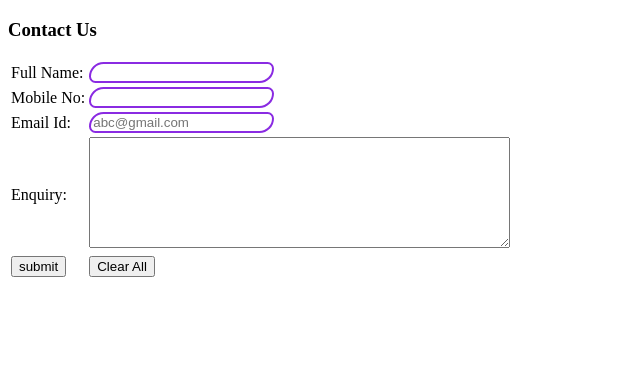
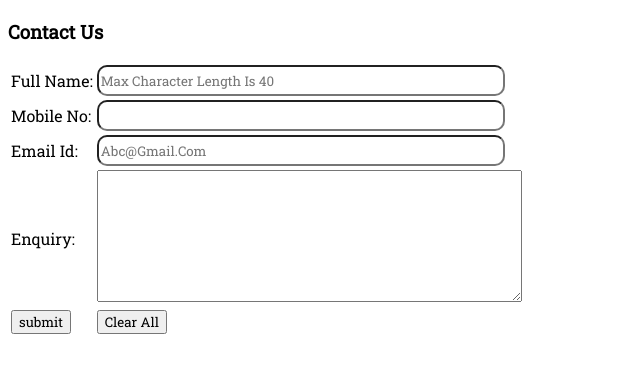
Before and after one commit to Toraskarpg/MyProfile, a plain HTML site: page contactus.html in a window 1280 px wide. Shown: the whole page, without its empty margins (0-640 px from the left). Drawn offline with Linux system fonts and the light colour scheme.

Commit message:
Update contactus.html
pseudo classes

```diff
--- a/contactus.html
+++ b/contactus.html
@@ -1,15 +1,46 @@
 <!DOCTYPE html>
-<html lang="en">
+<html>
 
 <head>
     <title>Document</title>
     <link rel="preconnect" href="https://fonts.googleapis.com">
     <link rel="preconnect" href="https://fonts.gstatic.com" crossorigin>
+    <link rel="preconnect" href="https://fonts.googleapis.com">
+    <link rel="preconnect" href="https://fonts.gstatic.com" crossorigin>
     <link href="https://fonts.googleapis.com/css2?family=Roboto+Slab&display=swap" rel="stylesheet">
     <style>
-        .inputType{
-            border: 2px double blueviolet;
-            border-radius: 50px 22px;
+
+        * {
+            font-family: 'Roboto Slab', serif;
+        }
+
+        label {
+            color: cadetblue;
+            font-size: x-large;
+        }
+
+        input {
+            width: 400px;
+            height: 25px;
+            border: 1px solid blurywood;
+            border-radius: 10px;
+            color: cadetblue;
+            text-transform: capitalize;
+        }
+
+        input [type="text"] {
+            text-transform: capitalize;
+
+        }
+        input [type="email"]{
+            color: chocolate;
+        }
+        #submit:hover{
+            background-color: blurlywood;
+        }
+
+        button [type="reset"]:hover{
+            color: brown;
         }
     </style>
 </head>
@@ -20,40 +51,24 @@
         <table>
             <tbody>
                 <tr>
-                    <td>
-                        <lable>Full Name: </lable>
-                    </td>
-                    <td><input class="inputType" type="text" maxlength="30" required></td>
+                    <td><lable>Full Name: </lable></td>
+                    <td><input type="text" maxlength="40" placeholder="Max character length is 40" required></td>
                 </tr>
                 <tr>
-                    <td>
-                        <lable>Mobile No: </lable>
-                    </td>
-                    <td><input class="inputType" type="numbber" maxlength="10" required></td>
+                    <td><lable>Mobile No: </lable></td>
+                    <td><input  type="tel" maxlength="10" required></td>
                 </tr>
                 <tr>
-                    <td>
-                        <lable>Email Id: </lable>
-                    </td>
+                    <td><lable>Email Id: </lable></td>
                     <td><input class="inputType" type="text" placeholder="abc@gmail.com"></td>
                 </tr>
                 <tr>
-                    <td>
-                        <lable>Enquiry:</lable>
-                    </td>
-                    <td>
-                        <textarea rows="7" cols="50"></textarea>
-                    </td>
-                    <tr>
-                    <td>
-                        <button type="submit">submit</button>
-                        </td>
-
-
-                        <td>
-                            <button type="reset">Clear All</button>
-                        </td>
-                        </tr>
+                    <td><lable>Enquiry:</lable></td>
+                    <td><textarea rows="7" cols="50"></textarea></td>
+                <tr>
+                    <td><button type="submit" id="submit">submit</button></td>
+                    <td><button type="reset">Clear All</button></td>
+                </tr>
 
 
 
```
